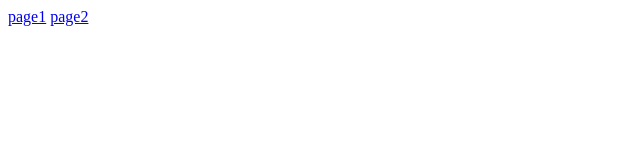
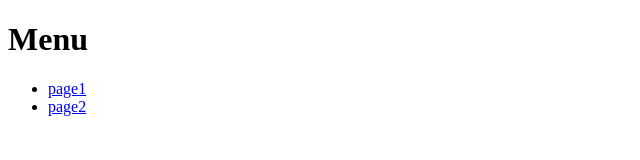
Before and after one commit to tq-jappy/node-sandbox, a website: page 01-webpack-multi-entries/src/index.html in a window 1280 px wide. Shown: the whole page, without its empty margins (0-640 px from the left). Drawn offline with Linux system fonts and the light colour scheme.

Commit message:
add clean task

```diff
--- a/01-webpack-multi-entries/src/index.html
+++ b/01-webpack-multi-entries/src/index.html
@@ -7,7 +7,10 @@
     <title>Webpack 3.x by sample</title>
   </head>
   <body>
-    <a href="page1.html">page1</a>
-    <a href="page2.html">page2</a>
+    <h1>Menu</h1>
+    <ul>
+      <li><a href="page1.html">page1</a></li>
+      <li><a href="page2.html">page2</a></li>
+    </ul>
   </body>
 </html>
--- a/01-webpack-multi-entries/src/js/students.js
+++ b/01-webpack-multi-entries/src/js/students.js
@@ -2,7 +2,7 @@ import { getAvg } from './averageService';
 
 $('body').css('background-color', 'lightSkyBlue');
 
-const scores = [90, 75, 60, 99, 94, 30, 83, 11];
+const scores = [90, 75, 60, 99, 94, 30, 83, 47];
 const averageScore = getAvg(scores);
 
 const messageToDisplay = `average score ${averageScore}`;
--- a/package.json
+++ b/package.json
@@ -8,7 +8,9 @@
   },
   "scripts": {
     "build:01": "npx webpack --config 01-webpack-multi-entries/webpack.config.js",
+    "watch:01": "npx webpack --config 01-webpack-multi-entries/webpack.config.js -w",
     "start:01": "npx webpack-dev-server --config 01-webpack-multi-entries/webpack.config.js",
+    "clean:01": "rimraf 01-webpack-multi-entries/dist",
     "__test": "npx mocha"
   },
   "repository": {
@@ -21,12 +23,14 @@
     "url": "https://github.com/tq-jappy/node-sandbox/issues"
   },
   "homepage": "https://github.com/tq-jappy/node-sandbox#readme",
-  "dependencies": {
+  "dependencies": {},
+  "devDependencies": {
     "babel-core": "6.26.0",
     "babel-loader": "7.1.2",
     "babel-preset-env": "1.6.1",
     "html-webpack-plugin": "2.30.1",
     "jquery": "3.2.1",
+    "rimraf": "2.6.2",
     "webpack": "3.10.0",
     "webpack-dev-server": "2.10.1"
   }
```
